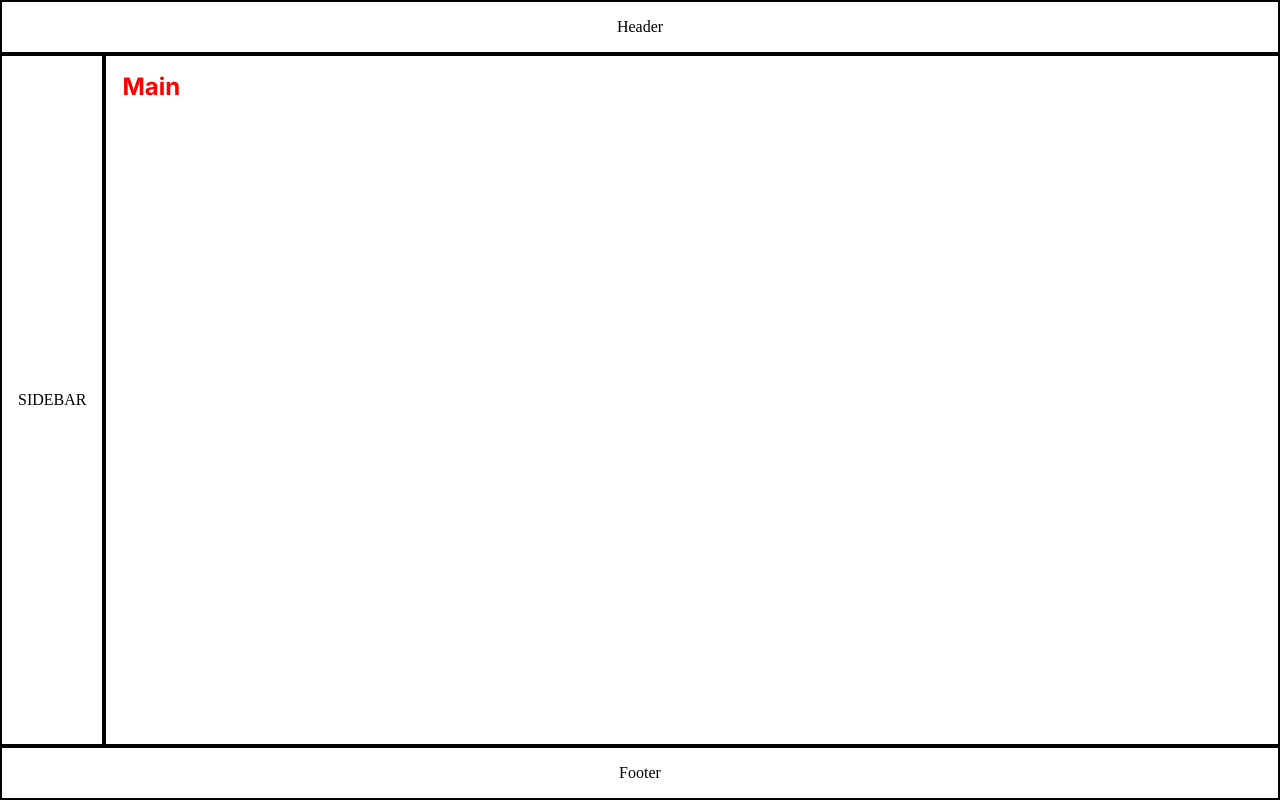
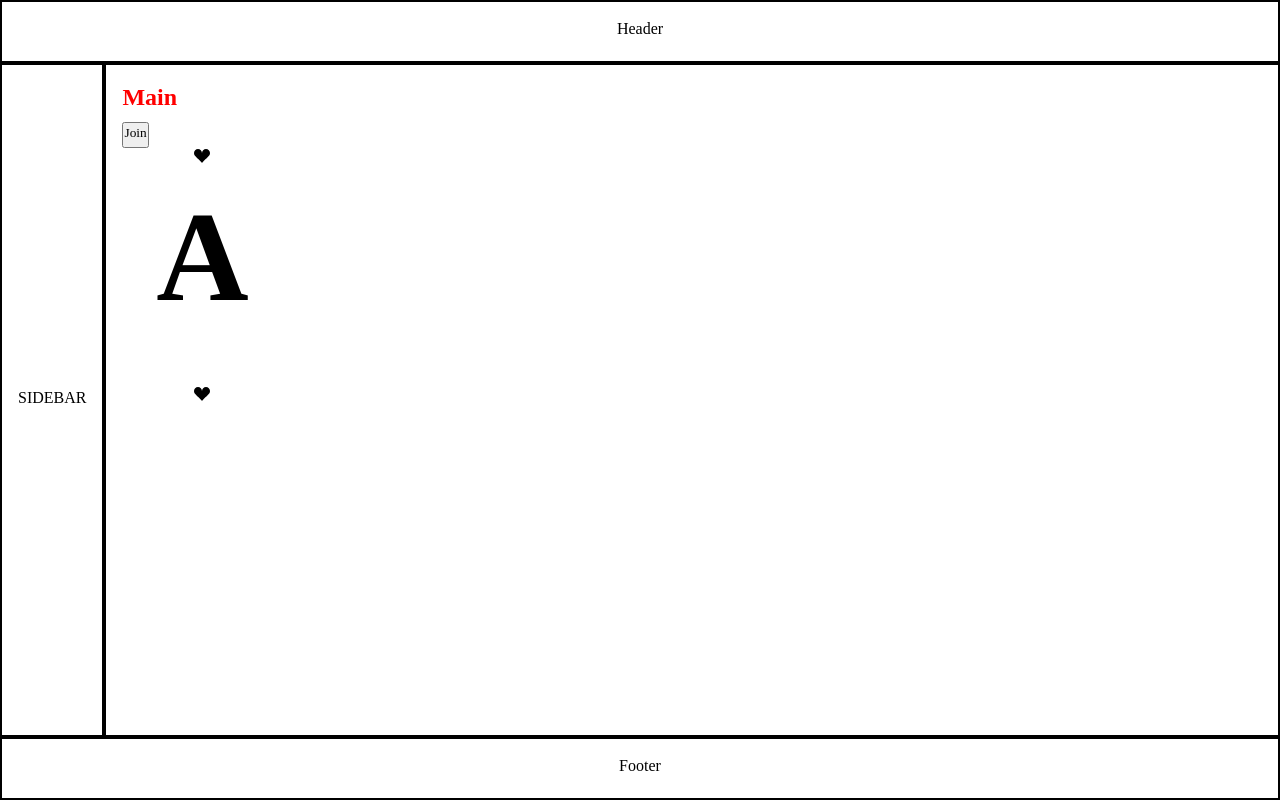
Before and after one commit to mateus-gotardi/trucao-da-massa-front-end, a Next.js app: page / in a window 1280 px wide. Built offline with nearby package versions, Linux system fonts and the light colour scheme; no server answers.

Commit message:
websocket connection setup, card component created

```diff
--- a/app/page.tsx
+++ b/app/page.tsx
@@ -1,20 +1,35 @@
 "use client";
 import socket from "@/common/connection/webSocket";
-import { Inter } from "@next/font/google";
 import styled from "styled-components";
+import { Card } from "@/components";
+import { TrucoCard } from "utils/interfaces";
 
-const inter = Inter({ subsets: ["latin"] });
 
 const H1 = styled.h1`
   color: red;
 `;
 
+
+
 export default function Home() {
-  socket.on;
+  const handleJoin = () => {
+    socket.on("join", (data) => {
+      console.log(data);
+    });
+
+    socket.emit("join", { name: "test" });
+  };
+
+  const sampleCard: TrucoCard = {
+    value: "A",
+    suit: "copas"
+  }
 
   return (
     <div>
-      <H1 className={inter.className}>Main</H1>
+      <H1>Main</H1>
+      <button onClick={handleJoin}>Join</button>
+      <Card card={sampleCard} />
     </div>
   );
 }
--- a/package.json
+++ b/package.json
@@ -18,6 +18,7 @@
     "next": "13.1.6",
     "react": "18.2.0",
     "react-dom": "18.2.0",
+    "react-icons": "^4.7.1",
     "socket.io-client": "^4.5.4",
     "styled-components": "^5.3.6",
     "typescript": "4.9.5"
--- a/src/common/connection/webSocket.ts
+++ b/src/common/connection/webSocket.ts
@@ -1,9 +1,19 @@
-import { io, Socket } from "socket.io-client";
+import { io } from "socket.io-client";
 
-const client = io("ws://localhost:3333/");
+const client = io("http://localhost:3333/");
 
 const socket = {
-  on: console.log(client.on("join", () => console.log("connected"))),
+  on: (event: string, callback: (data: any) => void) => {
+    client.on(event, callback);
+
+    return () => client.off(event, callback);
+  },
+
+  emit: (event: string, data: any) => {
+    client.emit(event, data);
+
+    return () => client.off(event);
+  },
 };
 
 export default socket;
--- /dev/null
+++ b/src/components/card/index.tsx
@@ -0,0 +1,34 @@
+import { CardStyles } from "./styles";
+import { TrucoCard } from "utils/interfaces";
+import { BsFillSuitClubFill, BsFillSuitDiamondFill, BsFillSuitHeartFill, BsFillSuitSpadeFill } from 'react-icons/bs'
+import { colors } from "..";
+
+const Card = (props: any) => {
+
+    const { card } = props;
+
+    const SuitPicker = () => {
+        return (
+            <>
+                {card.suit === "paus" && <BsFillSuitClubFill className="suit black" />}
+                {card.suit === "ouros" && <BsFillSuitDiamondFill className="suit red" />}
+                {card.suit === "copas" && <BsFillSuitHeartFill className="suit red" />}
+                {card.suit === "espada" && <BsFillSuitSpadeFill className="suit black" />}
+            </>
+        )
+    }
+
+    return (
+        <CardStyles colors={colors}>
+            <div className="top-suit">
+                <SuitPicker />
+            </div>
+            <h1 className="value">{card.value}</h1>
+            <div className="bottom-suit">
+                <SuitPicker />
+            </div>
+        </CardStyles>
+    )
+}
+
+export default Card;
--- /dev/null
+++ b/src/components/card/styles.tsx
@@ -0,0 +1,14 @@
+import styled from 'styled-components';
+import { ColorsProps } from 'utils/interfaces';
+
+export const CardStyles = styled.div<ColorsProps>`
+    width: 10rem;
+    height: 15rem;
+    display: flex;
+    flex-direction: column;
+    justify-content: space-between;
+    align-items: center;
+    h1{
+        font-size: 8rem;
+    }
+`
--- /dev/null
+++ b/src/components/index.tsx
@@ -0,0 +1,10 @@
+import Card from "./card";
+
+const colors = {
+    black: "#111111",
+    red: "#ee0000",
+    white: "#ececec",
+
+}
+
+export { Card, colors };
--- a/styles/global.ts
+++ b/styles/global.ts
@@ -2,7 +2,9 @@
 import { createGlobalStyle } from "styled-components";
 
 export const GlobalStyle = createGlobalStyle`
+    @import url('https://fonts.googleapis.com/css2?family=Noto+Serif+Ahom&display=swap');
     * {
+        font-family: 'Noto Serif Ahom', serif;
         margin: 0;
         padding: 0;
         box-sizing: border-box;
--- /dev/null
+++ b/utils/interfaces.ts
@@ -0,0 +1,12 @@
+export interface TrucoCard{
+    value: string;
+    suit: string;
+}
+
+export interface ColorsProps{
+    colors: {
+        black: string;
+        white: string;
+        red: string;
+    }
+}
```
Also changed, not shown: 1 other file (tests, documents, lock files or other folders).
